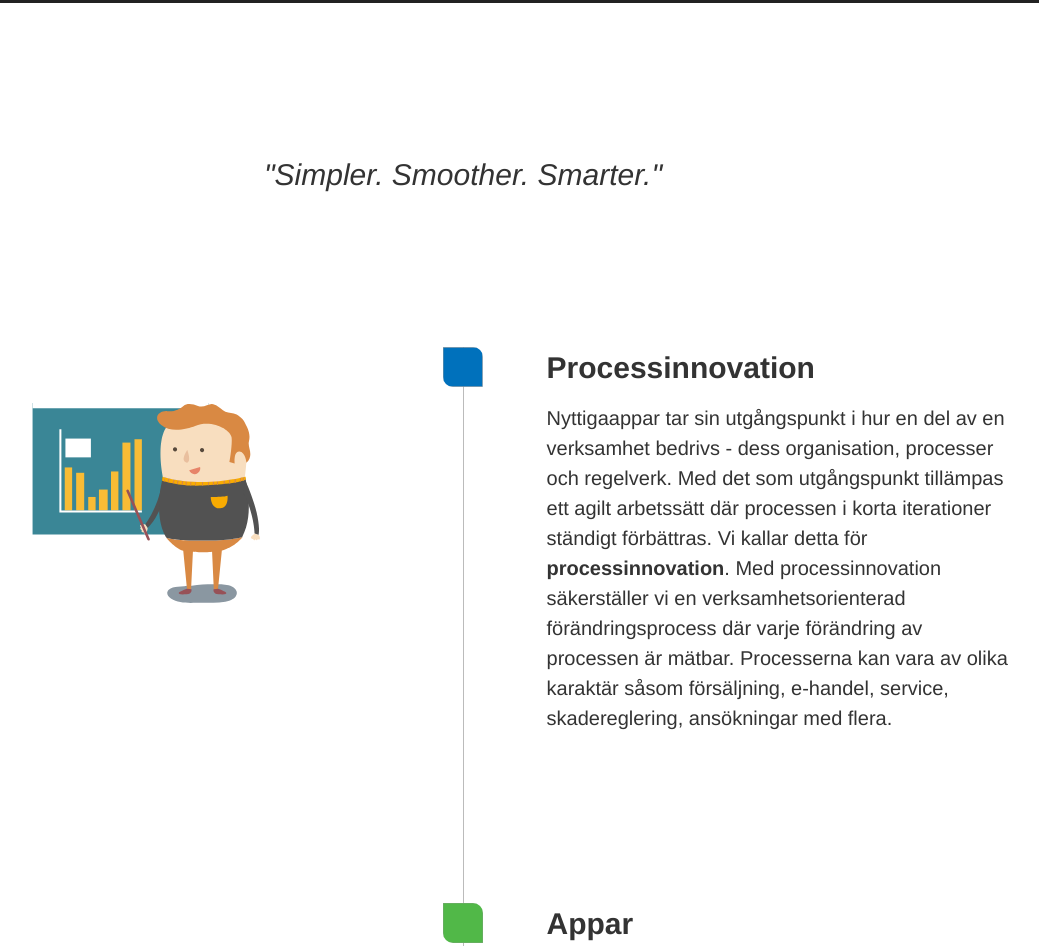
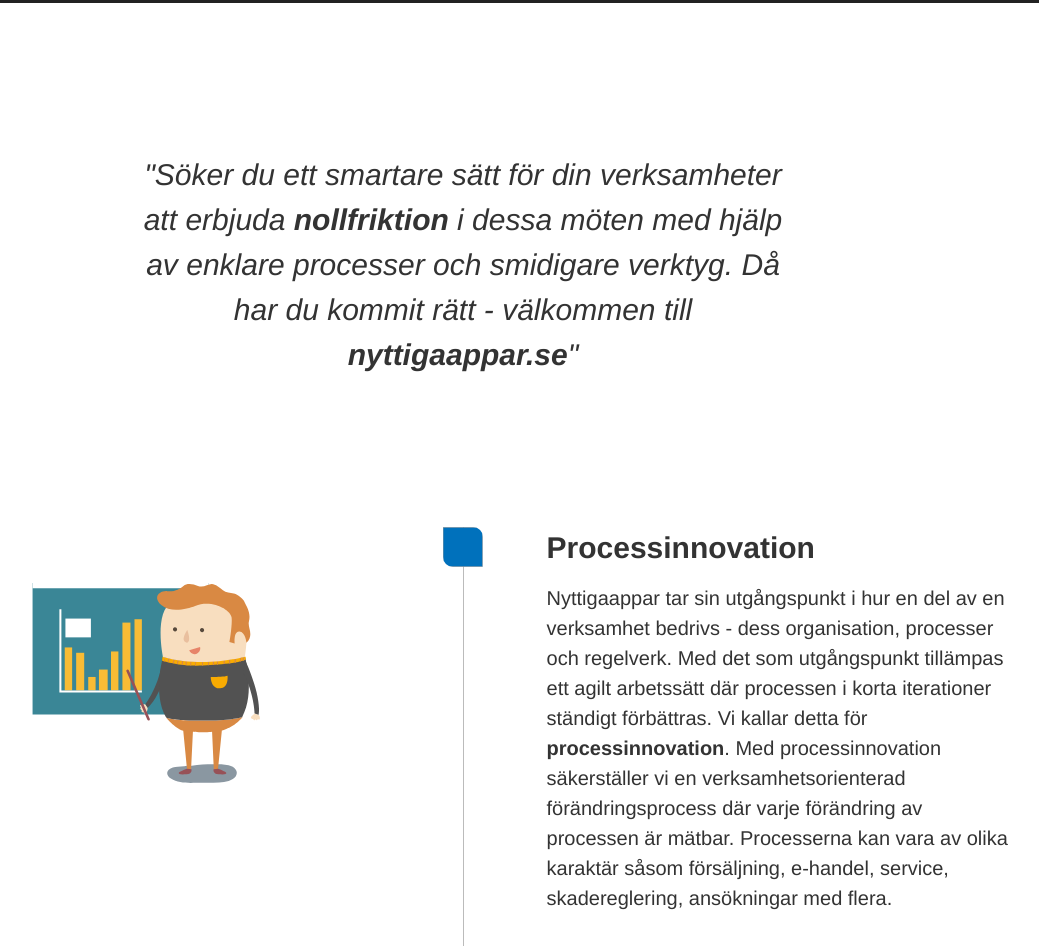
Before and after one commit to zystems/nyttigaappar, a website: page index.html in a window 1280 px wide. Shown: the part 2196-3142 px from the top of the page, without its empty margins (177-1216 px from the left). Drawn offline with nearby package versions, Linux system fonts and the light colour scheme.

Commit message:
Changed concept titles and quotes

```diff
--- a/index.html
+++ b/index.html
@@ -93,7 +93,7 @@
 <!-- VÄGEN TILL NOLLFRIKTION -->
 
         <div class="Quote">
-            <h2>"Simpler. Smoother. Smarter."</h2>
+            <h2>"Söker du ett <i>smartare</i> sätt för din verksamheter att erbjuda <b>nollfriktion</b> i dessa möten med hjälp av <i>enklare</i> processer och <i>smidigare</i> verktyg. Då har du kommit rätt - välkommen till <b>nyttigaappar.se</b>"</h2>
         </div>
 
 <!-- TIMELINE -->
@@ -226,7 +226,7 @@
         <section class="Concept" id="ID-Concept">
             <div class="Concept-holder">
                 <img src="dev/res/logo-nyttiga-appar-FINAL.png">
-                <h1>Ett koncept av Enfo</h1>
+                <h1>vägen till nollfriktion i din verksamhet</h1>
             </div> <!-- end Concept-holder -->
         </section> <!-- end ID-Concept -->
 
```
